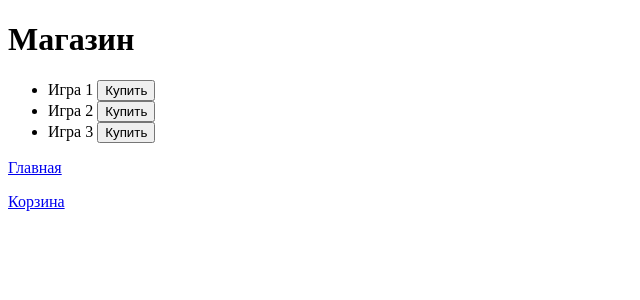
After one commit to NivikovVlad/m18_les3, a Django app: page /shop/ in a window 1280 px wide. The commit adds this page. Shown: the top 300 px of the page, without its empty margins (0-640 px from the left). Run offline with Django 4.2, Linux system fonts and the light colour scheme.

Commit message:
m18_les3 исправил по тз

```diff
--- a/UrbanDjango/UrbanDjango/urls.py
+++ b/UrbanDjango/UrbanDjango/urls.py
@@ -25,6 +25,6 @@ from task3 import views
 urlpatterns = [
     path('admin/', admin.site.urls),
     path('', views.PageMain.as_view()),
-    path('page1/', views.Page1.as_view()),
-    path('page2/', views.Page2.as_view()),
+    path('shop/', views.PageShop.as_view()),
+    path('basket/', views.PageBasket.as_view()),
 ]
--- a/UrbanDjango/task3/views.py
+++ b/UrbanDjango/task3/views.py
@@ -6,9 +6,10 @@ class PageMain(TemplateView):
     template_name = 'third_task/main.html'
 
 
-class Page1(TemplateView):
-    template_name = 'third_task/page1.html'
+class PageShop(TemplateView):
+
+    template_name = 'third_task/shop.html'
 
 
-class Page2(TemplateView):
-    template_name = 'third_task/page2.html'
+class PageBasket(TemplateView):
+    template_name = 'third_task/basket.html'
--- a/UrbanDjango/templates/third_task/main.html
+++ b/UrbanDjango/templates/third_task/main.html
@@ -6,7 +6,8 @@
 </head>
 <body>
     <h1>Главная страница</h1>
-    <p>Жми -> <button onclick="document.location='/page1/'">На страницу 1</button> </p>
-    <p>Жми -> <button onclick="document.location='/page2/'">На страницу 2</button> </p>
+    <p><a href="#">Главная</a> </p>
+    <p><a href="/shop/">Магазин</a> </p>
+    <p><a href="/basket/">Корзина</a> </p>
  </body>
 </html>
--- /dev/null
+++ b/UrbanDjango/templates/third_task/shop.html
@@ -0,0 +1,17 @@
+<!DOCTYPE html>
+<html lang="en">
+<head>
+    <meta charset="UTF-8">
+    <title>Первая</title>
+</head>
+<body>
+    <h1>Магазин</h1>
+    <ul>
+        <li>Игра 1 <button>Купить</button></li>
+        <li>Игра 2 <button>Купить</button></li>
+        <li>Игра 3 <button>Купить</button></li>
+    </ul>
+    <p><a href="/">Главная</a> </p>
+    <p><a href="/basket/">Корзина</a> </p>
+</body>
+</html>
```
Also changed, not shown: UrbanDjango/templates/third_task/basket.html (added, +13 -0 lines), UrbanDjango/templates/third_task/page1.html (deleted, +0 -12 lines), UrbanDjango/templates/third_task/page2.html (deleted, +0 -12 lines).
